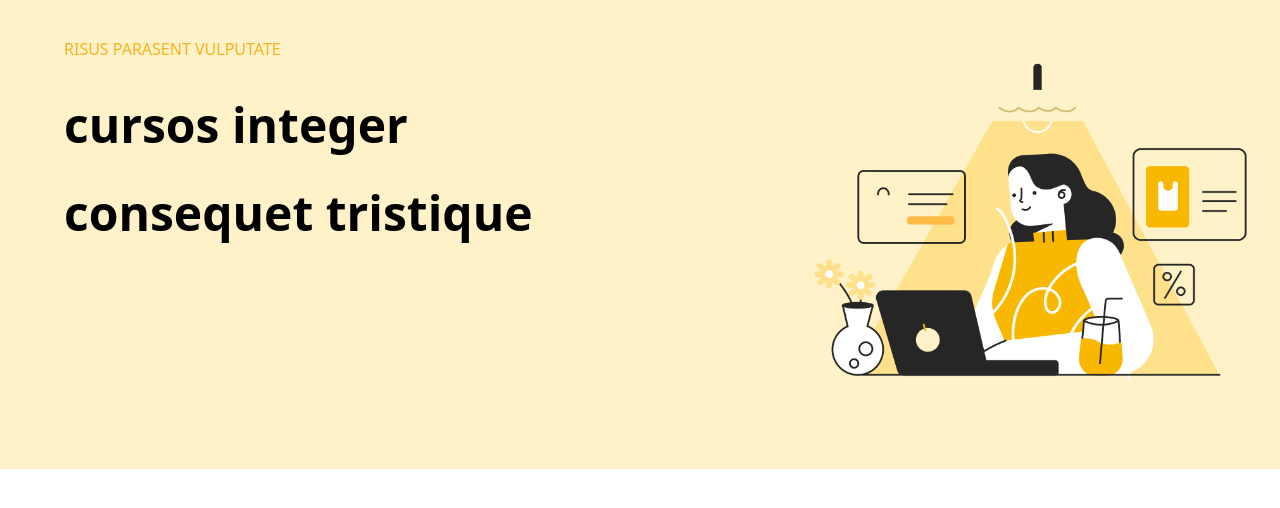
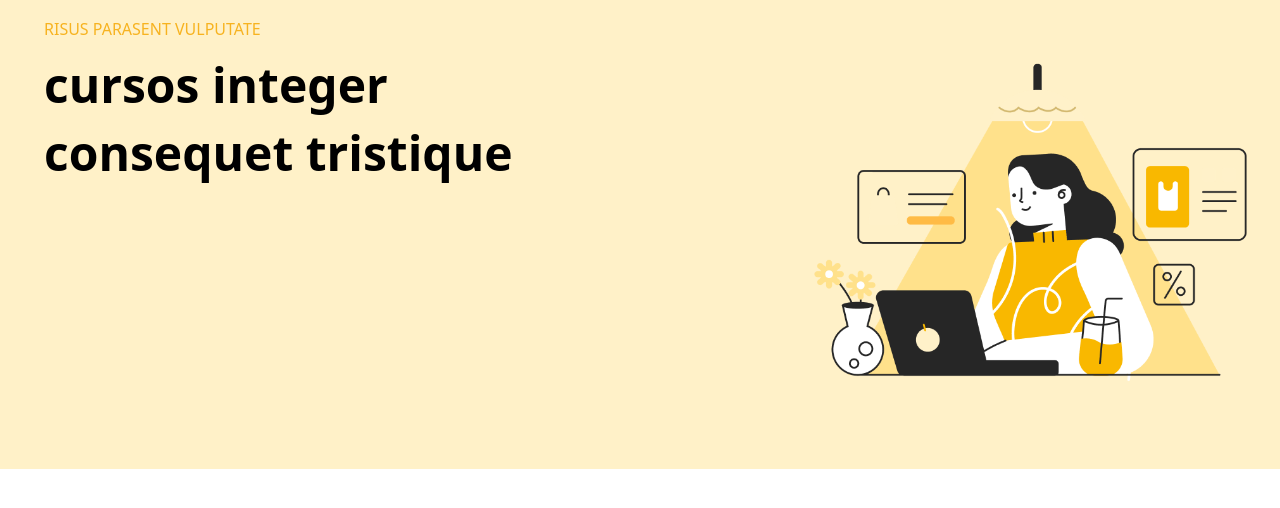
Before and after one commit to Farukk404/CSE-3532-mid-C223069, a plain HTML site: page index.html in a window 1280 px wide. Shown: the part 86-594 px from the top of the page. Drawn offline with nearby package versions, Linux system fonts and the light colour scheme.

Commit message:
3rdcommit

```diff
--- a/index.html
+++ b/index.html
@@ -14,9 +14,9 @@
     </div>
     <div class="flex">
         <div class="container">
-            <p class="text-[rgb(247,179,32)] mx-10 my-10">RISUS PARASENT VULPUTATE</p>
-            <h1 class="font-bold text-5xl mx-10 my-10">cursos integer</h1>
-            <h2 class="font-bold text-5xl mx-10 my-10">consequet tristique</h2>
+            <p class="text-[rgb(247,179,32)] mx-5 my-5">RISUS PARASENT VULPUTATE</p>
+            <h1 class="font-bold text-5xl mx-5 my-5">cursos integer</h1>
+            <h2 class="font-bold text-5xl mx-5 my-5">consequet tristique</h2>
 
         </div>
         <div>
```
